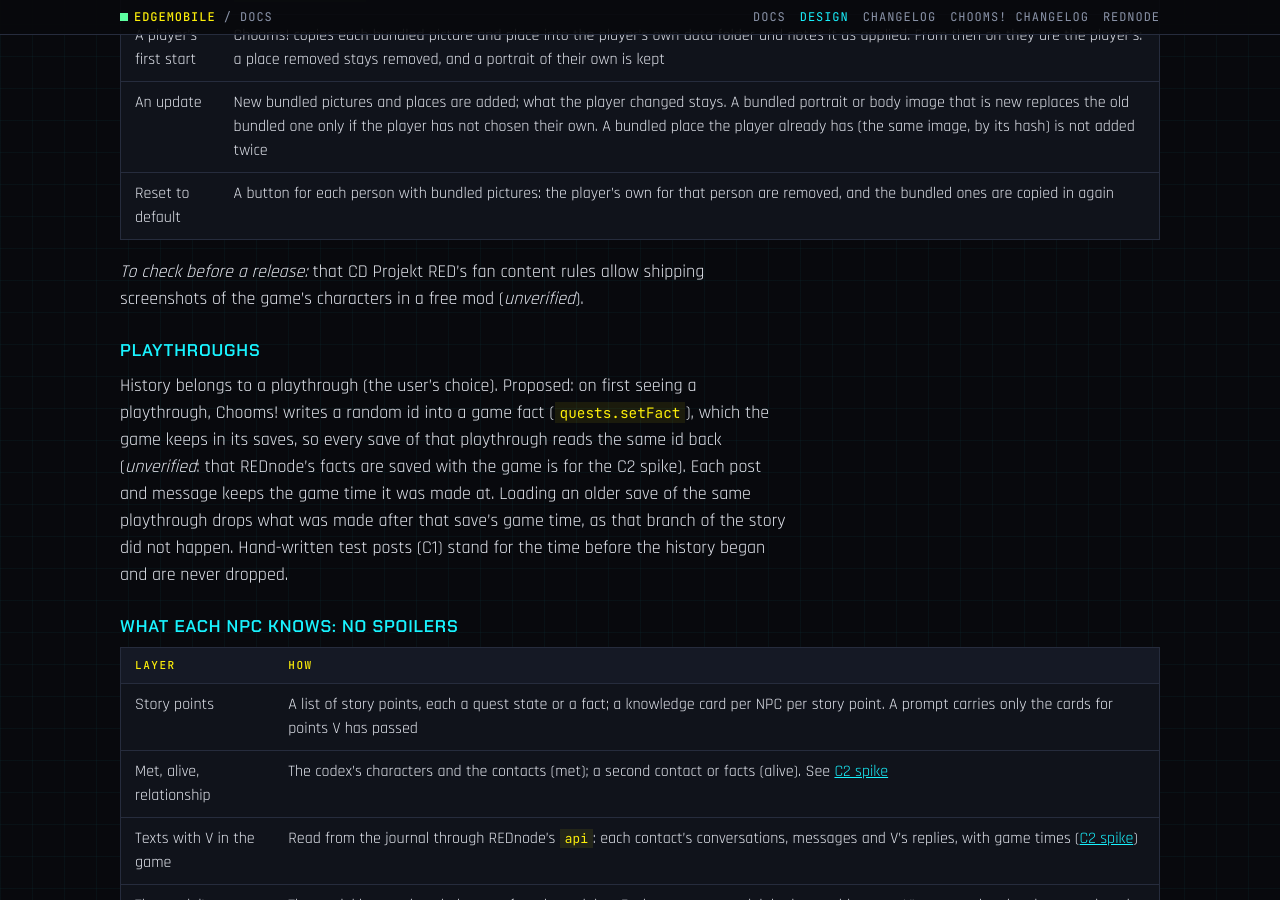
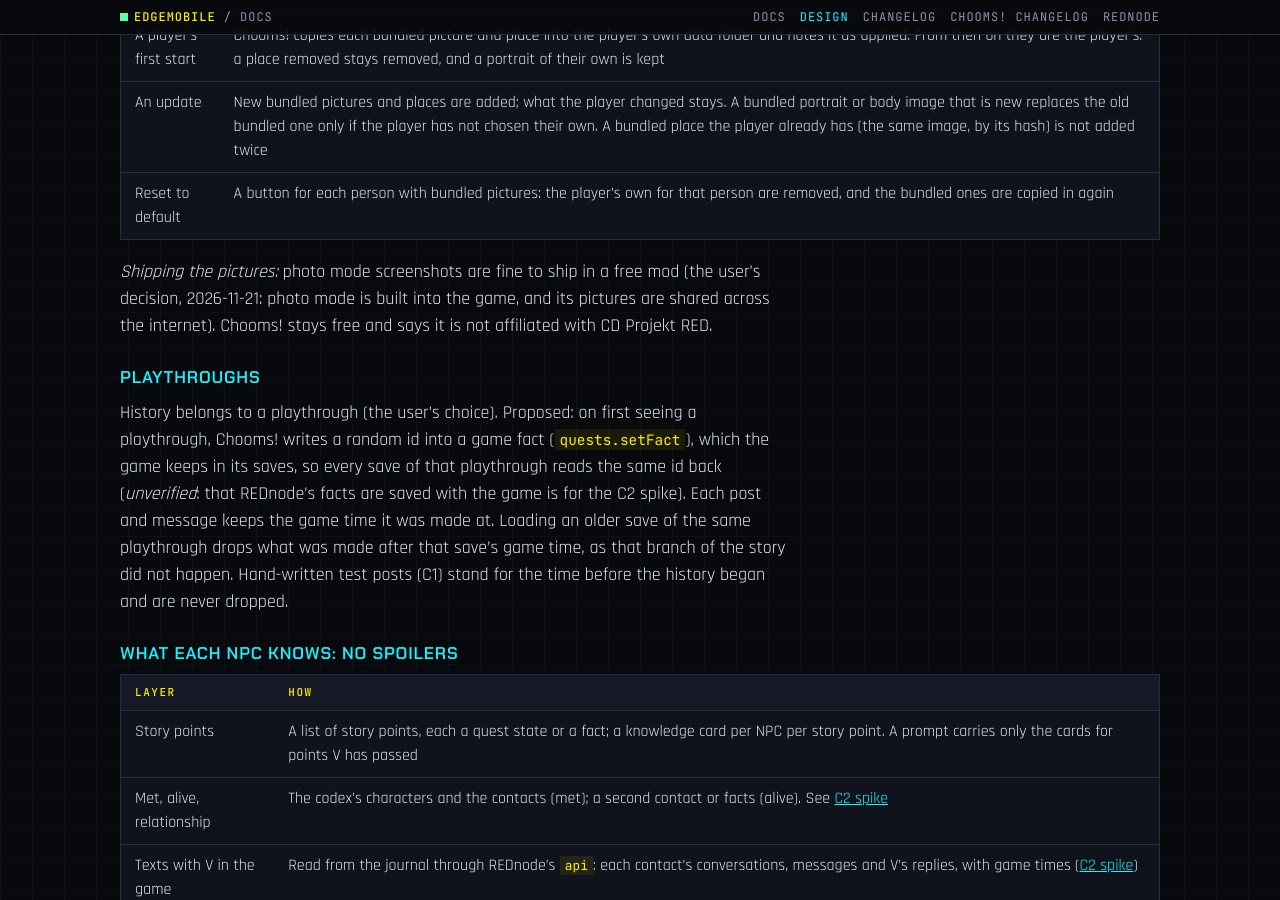
Before and after one commit to Edgemodders/EDGEmobile, a Jekyll site: the page built from docs/design.md, in a window 1280 px wide and 900 px high, scrolled down 13704 px. Built offline with Jekyll 4.4.1, drawn with Linux system fonts in a browser that asks for light colours.

Commit message:
Docs: photo mode pictures are fine to ship (the user's decision)
Co-Authored-By: Claude Opus 5.5 <noreply@anthropic.com>

```diff
--- a/docs/design.md
+++ b/docs/design.md
@@ -295,7 +295,7 @@ The images are kept in the package's data folder, at most 1440 pixels on their l
 | An update | New bundled pictures and places are added; what the player changed stays. A bundled portrait or body image that is new replaces the old bundled one only if the player has not chosen their own. A bundled place the player already has (the same image, by its hash) is not added twice |
 | Reset to default | A button for each person with bundled pictures: the player's own for that person are removed, and the bundled ones are copied in again |
 
-*To check before a release:* that CD Projekt RED's fan content rules allow shipping screenshots of the game's characters in a free mod (*unverified*).
+*Shipping the pictures:* photo mode screenshots are fine to ship in a free mod (the user's decision, 2026-11-21: photo mode is built into the game, and its pictures are shared across the internet). Chooms! stays free and says it is not affiliated with CD Projekt RED.
 
 ### Playthroughs
 
```
Also changed, not shown: chooms/dossiers/README.md.
